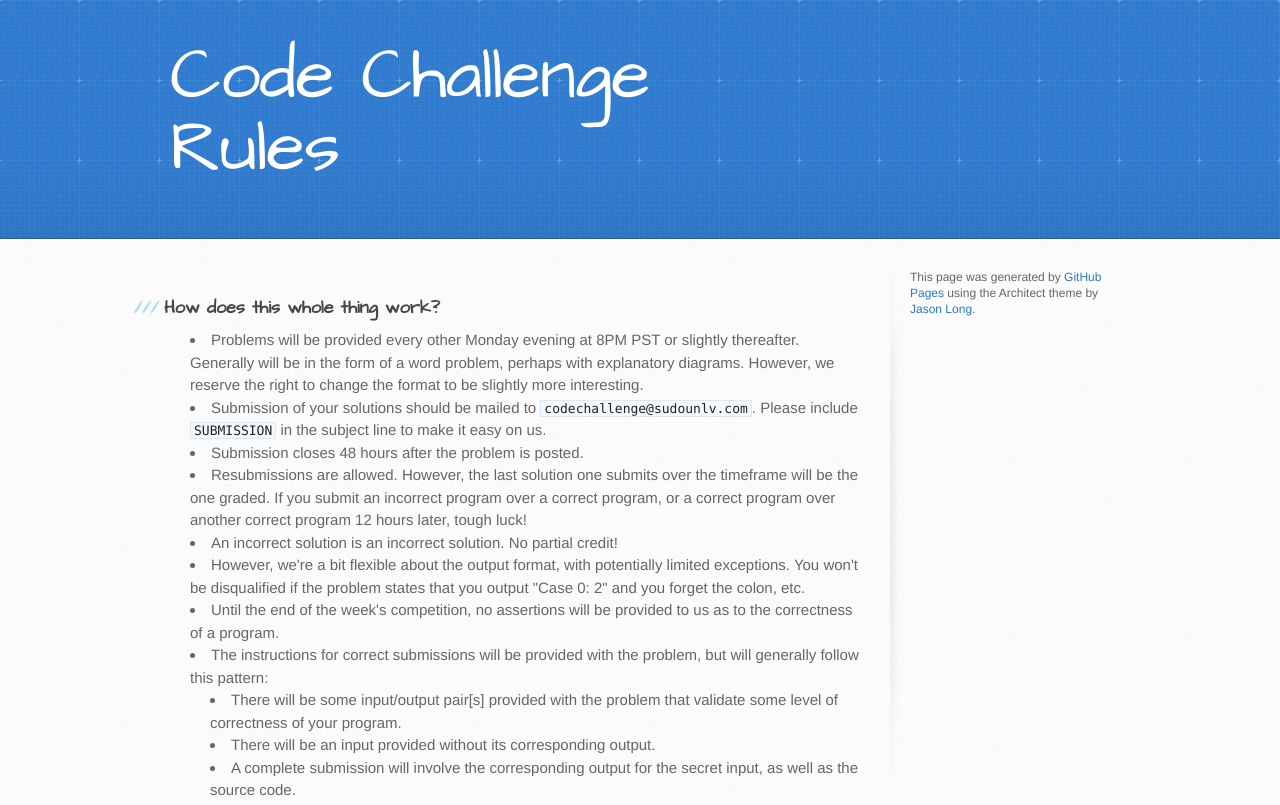
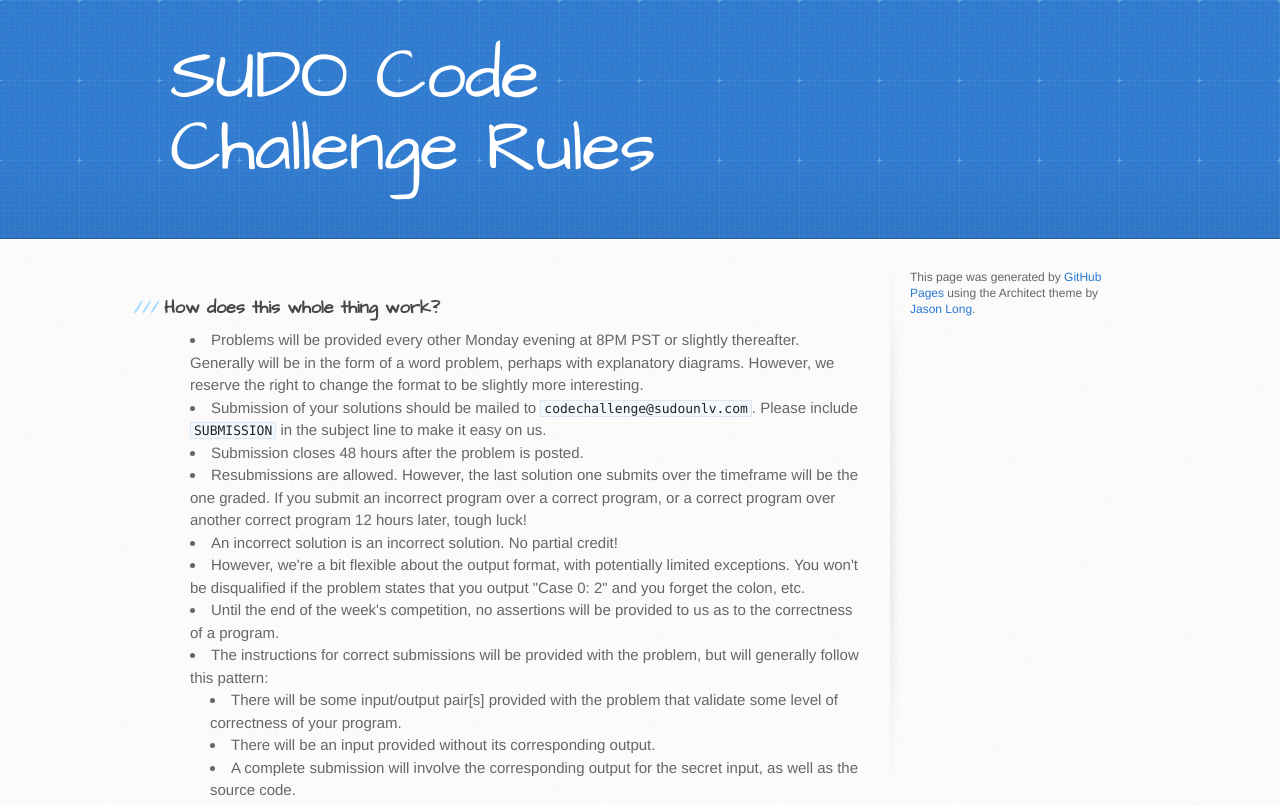
Before and after one commit to sudounlv/code-challenge, a plain HTML site: page rules.html in a window 1280 px wide. Shown: the top 805 px of the page. Drawn offline with Linux system fonts and the light colour scheme.

Commit message:
Fix title

```diff
--- a/rules.html
+++ b/rules.html
@@ -19,7 +19,7 @@
   <body>
     <header>
       <div class="inner">
-        <h1>Code Challenge Rules</h1>
+        <h1>SUDO Code Challenge Rules</h1>
       </div>
     </header>
 
```
